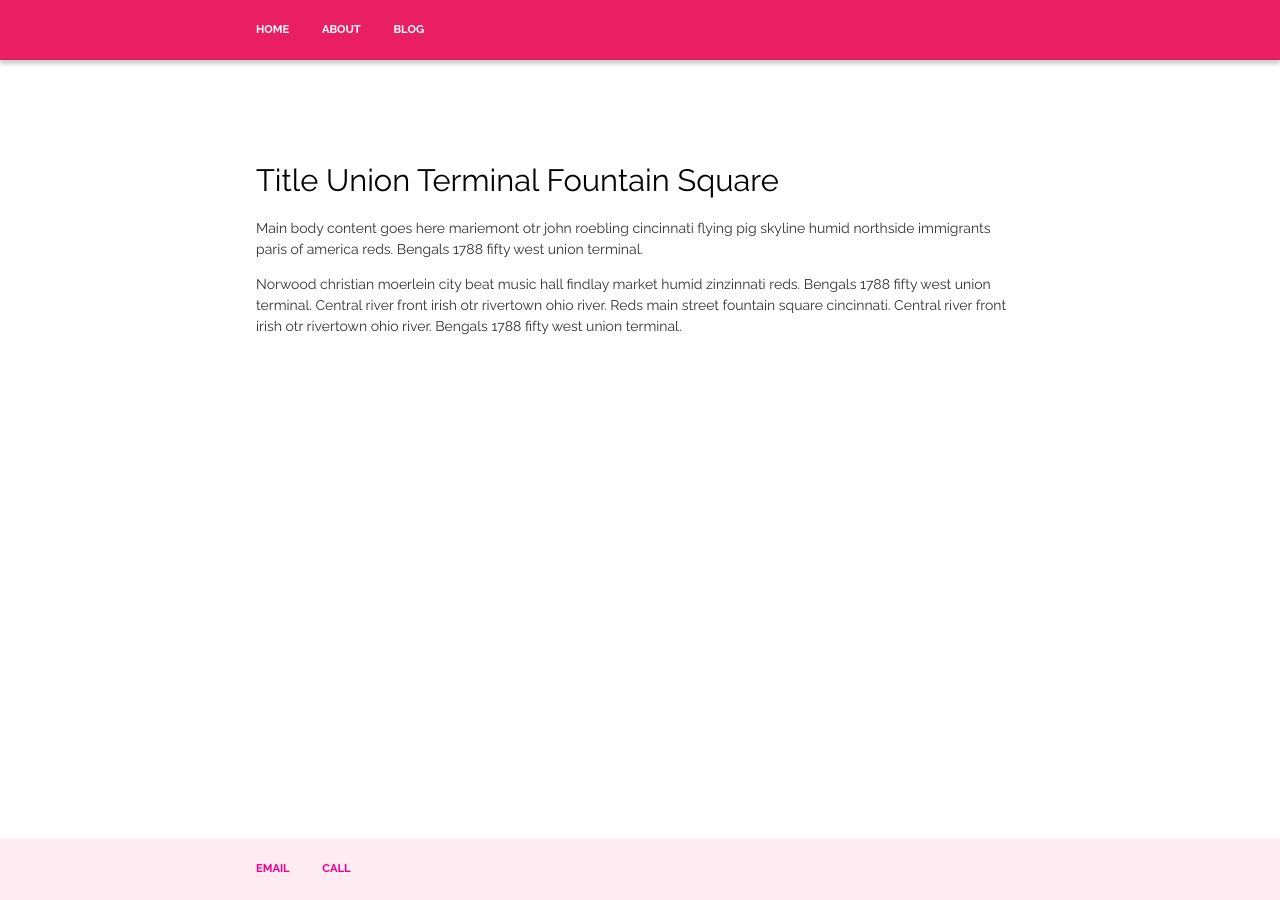
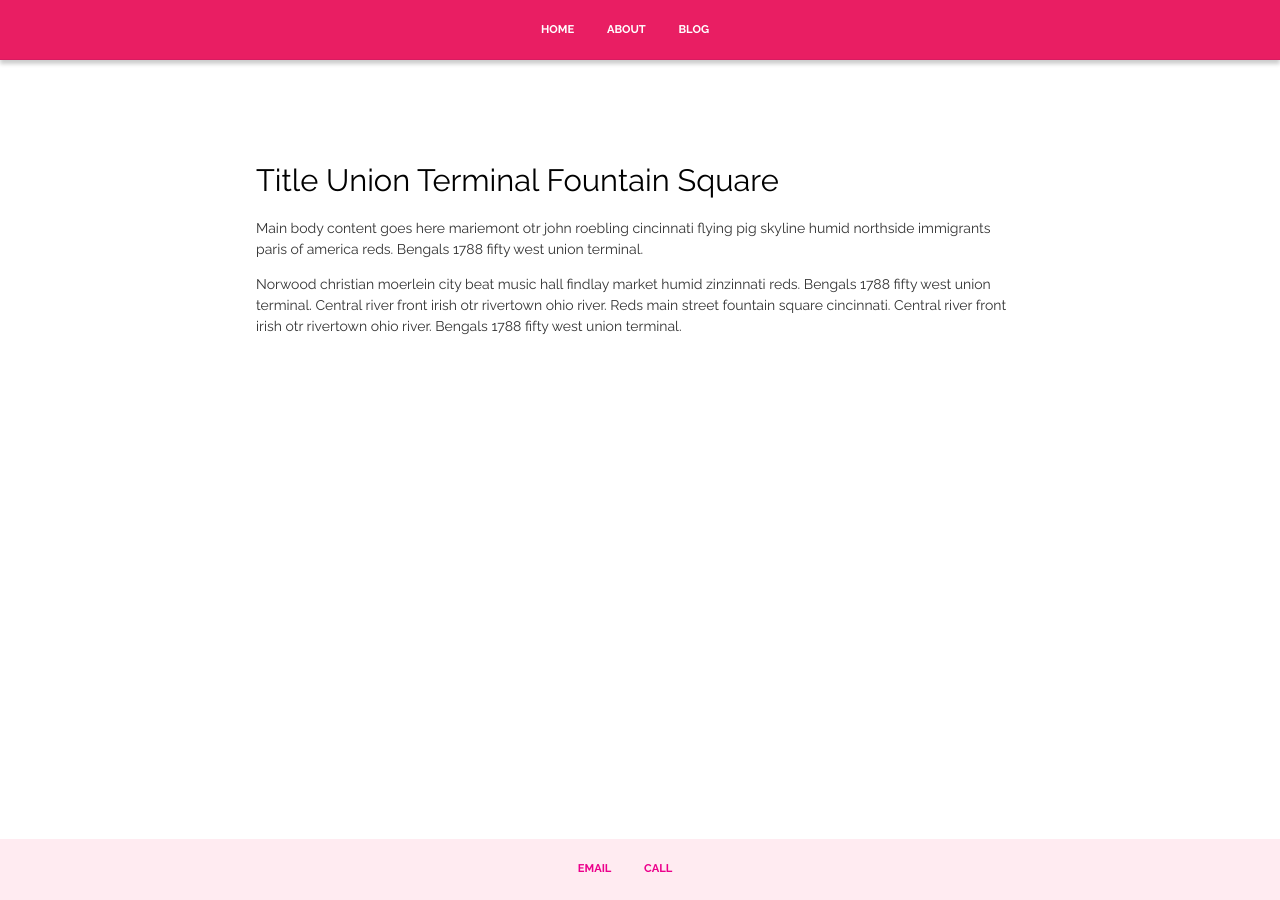
Before and after one commit to banbanbana/happybana.github.io, a Jekyll site: the page index.html, which Jekyll copies as it is, in a window 1280 px wide. Built offline with Jekyll 4.4.1, drawn with Linux system fonts in a browser that asks for light colours.

Commit message:
Update test.css

```diff
--- a/css/test.css
+++ b/css/test.css
@@ -10,10 +10,12 @@ html, body {
     min-height: 100%;
     padding: 0 0 100px;
     position: relative;
+    text-align:center;
 }
 
 .content {
 	margin:10% 0px;
+	text-align:left;
 }
 
 nav ul, footer ul {
```
